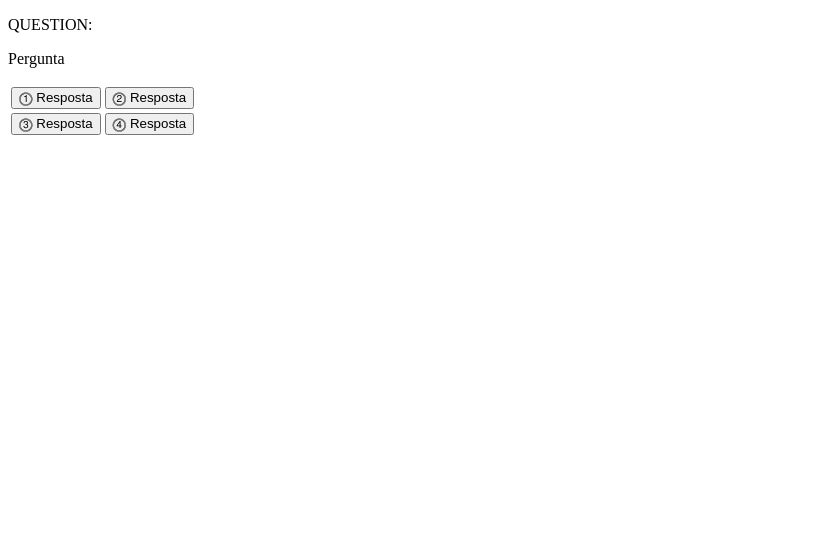
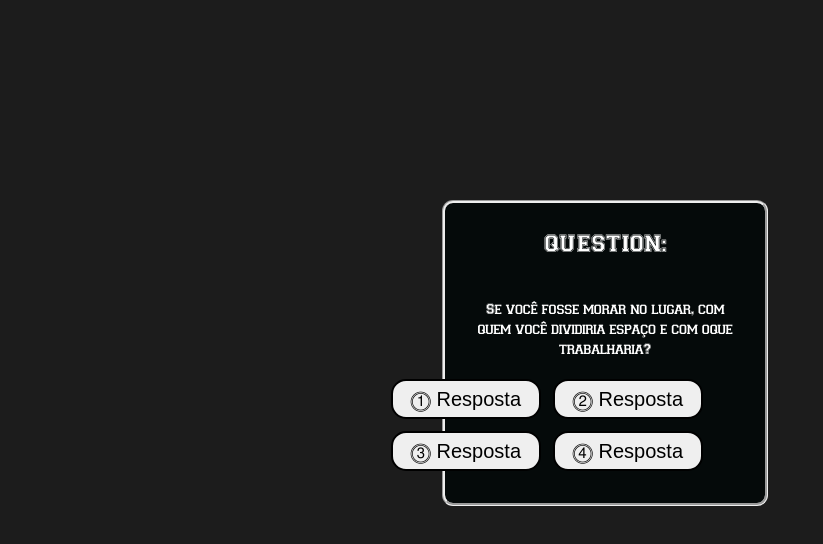
Before and after one commit to Mickael-Santos/Ciencias_da_Computacao, a plain HTML site: page QUIZ/jogar.html in a window 1280 px wide. Shown: the whole page, without its empty margins (0-823 px from the left). Drawn offline with Linux system fonts and the light colour scheme.

Commit message:
Quiz 1.0.1

```diff
--- a/QUIZ/jogar.html
+++ b/QUIZ/jogar.html
@@ -4,6 +4,7 @@
     <meta charset="UTF-8">
     <meta http-equiv="X-UA-Compatible" content="IE=edge">
     <meta name="viewport" content="width=device-width, initial-scale=1.0">
+    <link rel="stylesheet" href="style.css">
     <title>Jogar</title>
 </head>
 <body>
@@ -11,8 +12,9 @@
 <section class="cxquestion">
 
     <div id="cabecalho">
-        <p>QUESTION:</p>
-        <p>Pergunta</p>
+        <p id="question">QUESTION:</p>
+        <p id="pergunta">Se você fosse morar no lugar,
+            com quem você dividiria espaço e com oque trabalharia?</p>
     </div>
     <div id="respostas">
         <table id="btnrespostas">
--- a/QUIZ/style.css
+++ b/QUIZ/style.css
@@ -11,6 +11,7 @@ body
 {
     background-color: rgb(28, 28, 28);
     padding: 0px;
+    margin: 0px;
 }
 
 .btn
@@ -72,3 +73,67 @@ h1
 
 
 }
+
+.cxquestion
+{
+    background-color: rgb(5, 10, 10);
+    width: 25%;
+    height: 300px;
+    position: absolute;
+    top: 25%;
+    right: 40%;
+    margin: auto;
+    text-align: center;
+    border-style: groove;
+    border-radius: 11px;
+
+
+}
+#cabecalho
+{
+    font-family: 'Varsity';
+    color: rgb(255, 255, 255);
+    font-style: normal;
+    font-weight: normal;
+    font-size: 10px;
+}
+
+#respostas
+{
+    position: absolute;
+    margin: auto;
+    right: 16%;
+    top: 55%;
+    line-height: 25px;
+}
+
+#btnrespostas
+{
+    border-spacing: 10px;
+
+}
+
+#question
+{
+    font-size: 25px;
+}
+
+input
+{
+    width: 150px;
+    height: 40px;
+    font-size: 20px;
+    border-style: double;
+    border-radius: 15px;
+
+}
+
+#pergunta
+{
+    font-size: 15px;
+    line-height: 20px;
+    position: absolute;
+    width: 80%;
+    right: 10%;
+
+}
```
